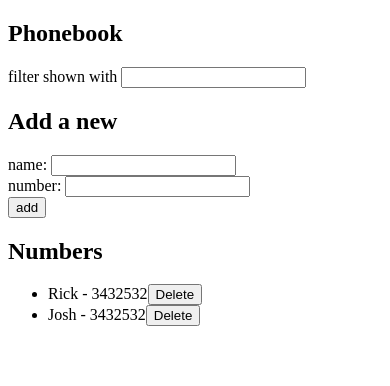
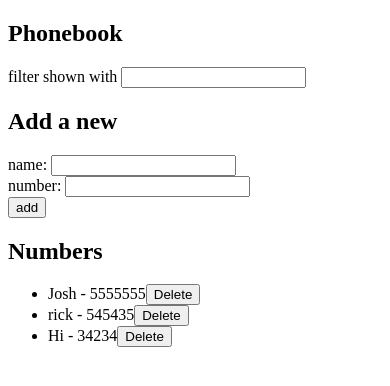
Before and after one commit to JohnWJackson/Fullstackopen-Part1, a React (Create React App) app in the folder 2.6_Phonebook/2.6_phonebook/: page / in a window 390 px wide. Shown: the top 386 px of the page. Built offline with nearby package versions, Linux system fonts and the light colour scheme; data requests are answered from the project's data file.

Commit message:
Change phone number of a person already in the db

```diff
--- a/2.6_Phonebook/2.6_phonebook/db.json
+++ b/2.6_Phonebook/2.6_phonebook/db.json
@@ -1,14 +1,19 @@
 {
   "persons": [
     {
-      "name": "Rick",
-      "number": "3432532",
-      "id": 2
+      "name": "Josh",
+      "number": "5555555",
+      "id": 3
     },
     {
-      "name": "Josh",
-      "number": "3432532",
-      "id": 3
+      "name": "rick",
+      "number": "545435",
+      "id": 4
+    },
+    {
+      "name": "Hi",
+      "number": "34234",
+      "id": 5
     }
   ]
 }
--- a/2.6_Phonebook/2.6_phonebook/src/App.js
+++ b/2.6_Phonebook/2.6_phonebook/src/App.js
@@ -42,7 +42,17 @@ const App = () => {
     persons.forEach(p => {
       if(isDuplicate(personObject, p)) {
         duplicate = true;
-        alert(`${personObject.name} is already added to phonebook.`)
+        if (window.confirm(`${p.name} is already added to phonebook, replace the old number with a new one?`)) {
+          personsService
+            .update(p.id, personObject)
+            .then(response => {
+              setPersons(persons.filter(p => p.id !== response.data.id));
+              console.log(persons);
+              window.location.reload(false);
+              setNewName('');
+              setNewNumber('');
+          })
+        }
       }
     })
 
@@ -50,14 +60,15 @@ const App = () => {
       personsService
         .create(personObject)
         .then(response => {
-      setPersons(persons.concat(response.data));
-      setNewName('');
+          setPersons(persons.concat(response.data));
+          setNewName('');
+          setNewNumber('');
       })
     }
   }
 
   const deletePerson = (event) => {
-    if(window.confirm(`Delete ${event.name}?`))
+    if (window.confirm(`Delete ${event.name}?`))
     {
       personsService
         .deletePersons(event.id)
```
